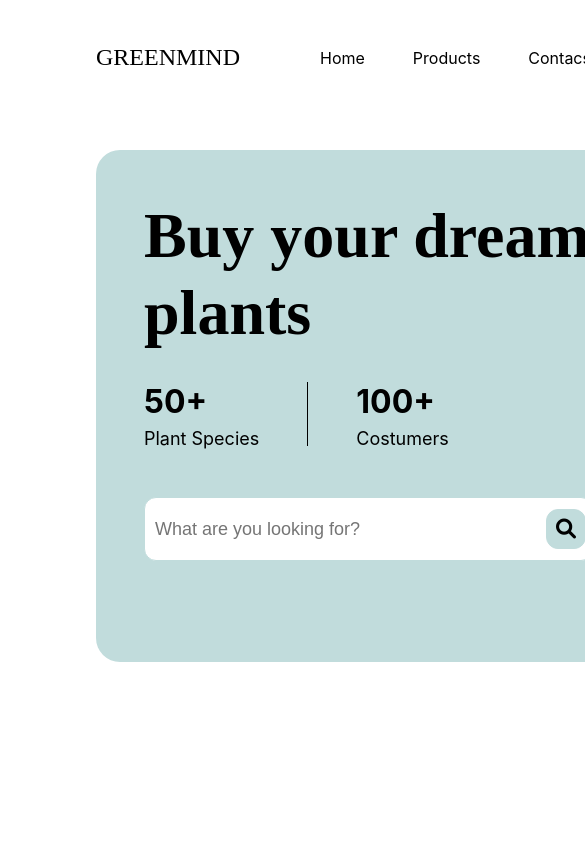
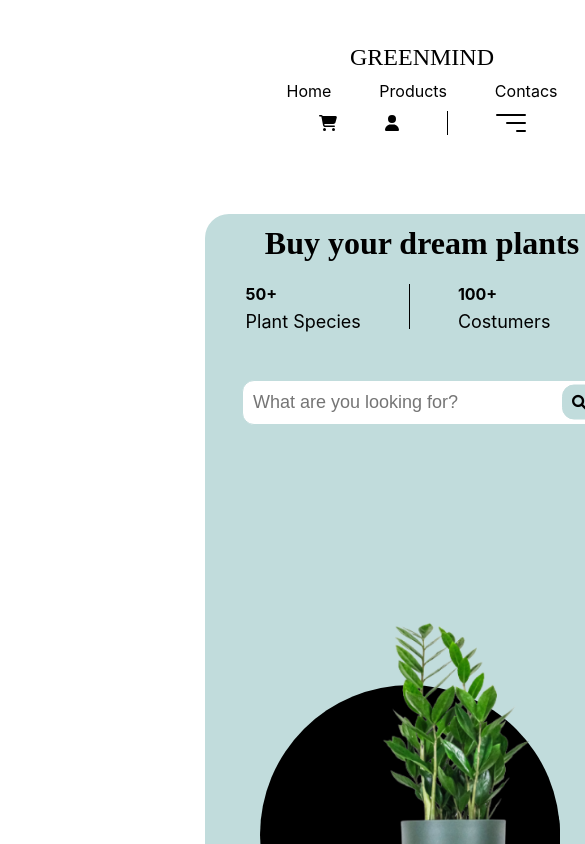
Before and after one commit to bilgekosee/e-plants, a React (Create React App) app: page / in a window 390 px wide. Shown: the top 844 px of the page, 585 px wide, since content can reach past the window. Built offline with nearby package versions, Linux system fonts and the light colour scheme.

Commit message:
navbar ve about alanlrı tamamlandı

```diff
--- a/src/Home/Home.css
+++ b/src/Home/Home.css
@@ -65,7 +65,7 @@
   background-color: #c1dcdc;
   width: 1248px;
   height: 512px;
-  margin: 35px 96px;
+  margin: 35px auto;
   border-radius: 24px;
 }
 .tagline {
@@ -147,6 +147,11 @@
   height: 212px;
   border-radius: 0 57px 0 57px;
 }
+.spuare img {
+  bottom: 0px;
+  right: -10px;
+  position: absolute;
+}
 .circle-wrapper {
   display: flex;
   flex-direction: column;
@@ -166,3 +171,99 @@
   bottom: 0;
   padding-right: 55px;
 }
+
+@media screen and (max-width: 1400px) {
+  .background-container {
+    width: 1100px;
+  }
+}
+@media screen and (max-width: 1130px) {
+  .background-container {
+    width: 900px;
+  }
+}
+
+@media screen and (max-width: 910px) {
+  .contact {
+    display: flex;
+    flex-direction: column;
+  }
+  .responsive {
+    display: flex;
+    justify-content: center;
+    align-items: center;
+  }
+
+  .background-container {
+    height: 975px;
+    width: 600px;
+    display: flex;
+    justify-content: center;
+    align-items: center;
+  }
+  .navbar {
+    display: flex;
+    flex-direction: column;
+  }
+  .title-navbarItem {
+    display: flex;
+    flex-direction: column;
+    gap: 10px;
+  }
+  .navbar-icons {
+    display: flex;
+    margin-top: 10px;
+  }
+}
+@media screen and (max-width: 610px) {
+  .background-container {
+    display: flex;
+    justify-content: center;
+    align-items: center;
+    width: 435px;
+    height: 770px;
+  }
+  .home-container {
+    width: 100vh;
+  }
+  .navbar {
+    display: flex;
+    justify-content: center;
+    align-items: center;
+  }
+  .responsive {
+    display: flex;
+  }
+
+  .tagline {
+    display: flex;
+    justify-content: center;
+    font-size: 32px;
+    padding: 10px 48px;
+    height: 50px;
+  }
+  .plantSpecies {
+    font-size: 16px;
+  }
+  .counterLine {
+    height: 45px;
+  }
+
+  .search-input {
+    width: 360px;
+    height: 45px;
+  }
+  .search-icon {
+    left: 368px;
+    font-size: 15px;
+  }
+  .contact-wrapper {
+    display: flex;
+    justify-content: center;
+    flex-direction: column;
+    align-items: center;
+  }
+  .circle-wrapper {
+    margin-left: 85px;
+  }
+}
--- a/src/Home/Home.js
+++ b/src/Home/Home.js
@@ -60,7 +60,9 @@ const Home = () => {
                     <div className="circle"></div>
                   </div>
                   <div className="square-container">
-                    <div className="spuare"></div>
+                    <div className="spuare">
+                      <img src="./plants1.png" height="400px"></img>
+                    </div>
                   </div>
                 </div>
               </div>
```
Also changed, not shown: public/plants1.png (added).
